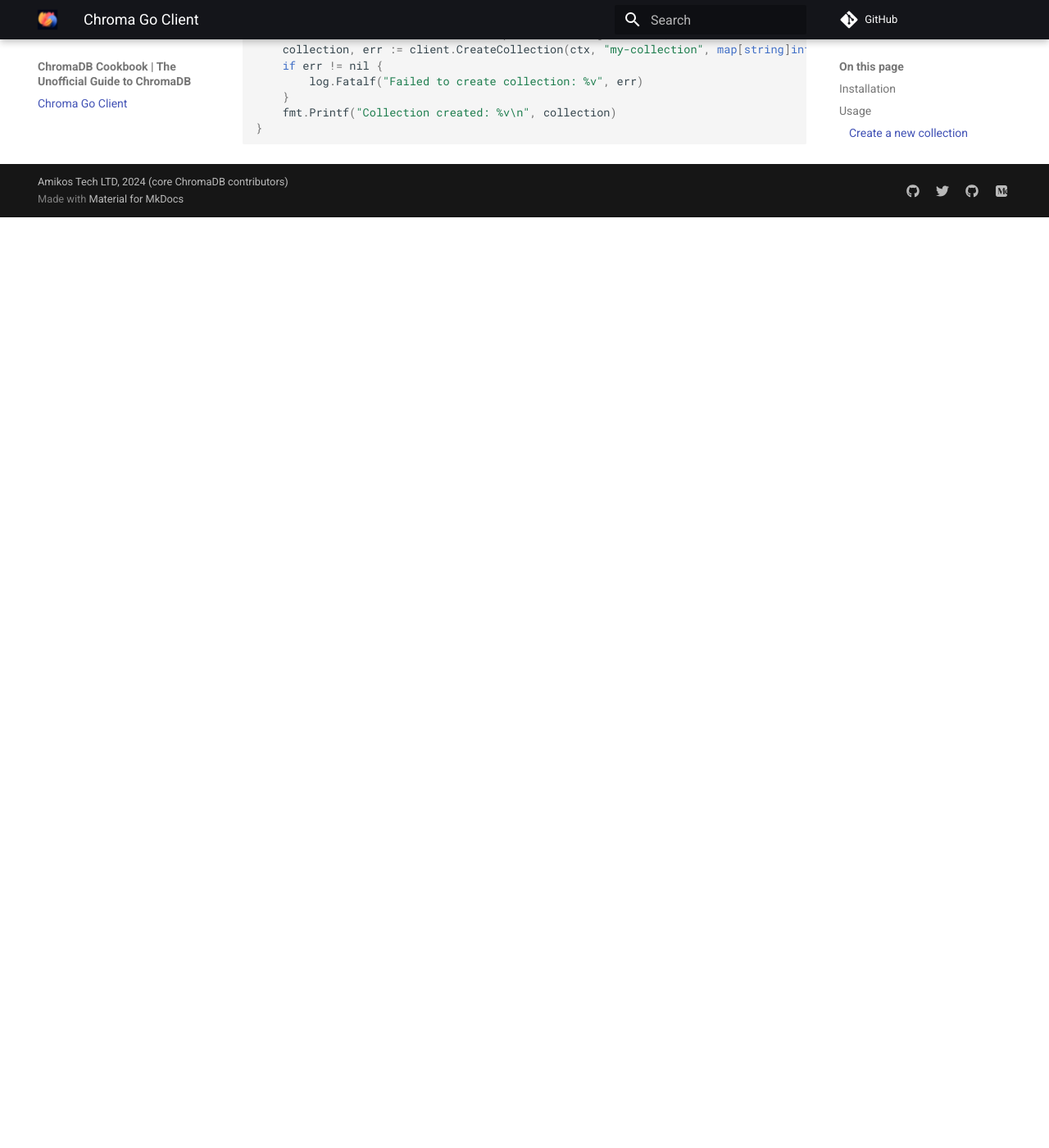
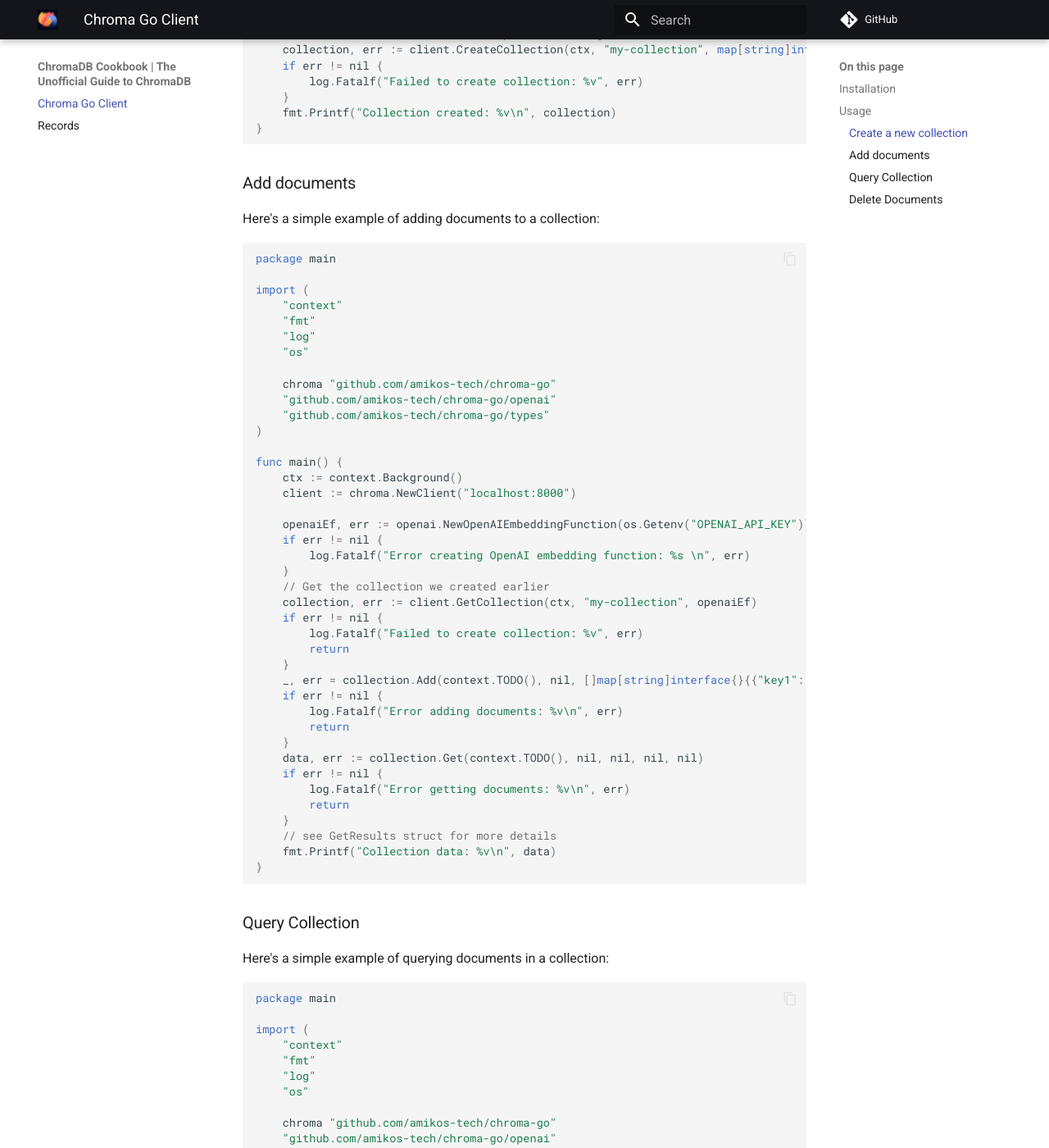
Before and after one commit to amikos-tech/chroma-go, an MkDocs documentation site: the page built from docs/docs/index.md, in a window 1280 px wide and 1400 px high, scrolled down 1200 px. Shown: the whole window at 82% size. Built offline with MkDocs 1.6.1 and Material for MkDocs 9.7.7, drawn with Linux system fonts in a browser that asks for light colours; comment, search, counter and statistics services are not loaded; before the commit the page ends 1465 px from its top, so only the background shows below that; some of the changed text lies outside the part shown.

Commit message:
docs: Docs updated
- Add documents
- Query Collection
- Delete documents

````diff
--- a/docs/docs/index.md
+++ b/docs/docs/index.md
@@ -61,3 +61,131 @@ func main() {
 	fmt.Printf("Collection created: %v\n", collection)
 }
 ```
+
+### Add documents
+
+Here's a simple example of adding documents to a collection:
+
+```go
+package main
+
+import (
+	"context"
+	"fmt"
+	"log"
+	"os"
+
+	chroma "github.com/amikos-tech/chroma-go"
+	"github.com/amikos-tech/chroma-go/openai"
+	"github.com/amikos-tech/chroma-go/types"
+)
+
+func main() {
+	ctx := context.Background()
+	client := chroma.NewClient("localhost:8000")
+
+	openaiEf, err := openai.NewOpenAIEmbeddingFunction(os.Getenv("OPENAI_API_KEY"))
+	if err != nil {
+		log.Fatalf("Error creating OpenAI embedding function: %s \n", err)
+	}
+	// Get the collection we created earlier
+	collection, err := client.GetCollection(ctx, "my-collection", openaiEf)
+	if err != nil {
+		log.Fatalf("Failed to create collection: %v", err)
+		return
+	}
+	_, err = collection.Add(context.TODO(), nil, []map[string]interface{}{{"key1": "value1"}}, []string{"My name is John and I have three dogs."}, []string{"ID1"})
+	if err != nil {
+		log.Fatalf("Error adding documents: %v\n", err)
+		return
+	}
+	data, err := collection.Get(context.TODO(), nil, nil, nil, nil)
+	if err != nil {
+		log.Fatalf("Error getting documents: %v\n", err)
+		return
+	}
+	// see GetResults struct for more details
+	fmt.Printf("Collection data: %v\n", data)
+}
+```
+
+### Query Collection
+
+Here's a simple example of querying documents in a collection:
+
+```go
+package main
+
+import (
+    "context"
+    "fmt"
+    "log"
+    "os"
+
+    chroma "github.com/amikos-tech/chroma-go"
+    "github.com/amikos-tech/chroma-go/openai"
+)
+
+func main() {
+    ctx := context.Background()
+    client := chroma.NewClient("localhost:8000")
+
+    openaiEf, err := openai.NewOpenAIEmbeddingFunction(os.Getenv("OPENAI_API_KEY"))
+    if err != nil {
+        log.Fatalf("Error creating OpenAI embedding function: %s \n", err)
+    }
+    // Get the collection we created earlier
+    collection, err := client.GetCollection(ctx, "my-collection", openaiEf)
+    if err != nil {
+        log.Fatalf("Failed to create collection: %v", err)
+        return
+    }
+    data, err := collection.Query(context.TODO(), []string{"I love dogs"}, 5, nil, nil, nil)
+    if err != nil {
+        log.Fatalf("Error querying documents: %v\n", err)
+        return
+    }
+	// see QueryResults struct for more details
+    fmt.Printf("Collection data: %v\n", data)
+}
+```
+
+### Delete Documents
+
+Here's a simple example of deleting documents from a collection:
+
+```go
+package main
+
+import (
+    "context"
+    "fmt"
+    "log"
+    "os"
+
+    chroma "github.com/amikos-tech/chroma-go"
+    "github.com/amikos-tech/chroma-go/openai"
+)
+
+func main() {
+    ctx := context.Background()
+    client := chroma.NewClient("localhost:8000")
+
+    openaiEf, err := openai.NewOpenAIEmbeddingFunction(os.Getenv("OPENAI_API_KEY"))
+    if err != nil {
+        log.Fatalf("Error creating OpenAI embedding function: %s \n", err)
+    }
+    // Get the collection we created earlier
+    collection, err := client.GetCollection(ctx, "my-collection", openaiEf)
+    if err != nil {
+        log.Fatalf("Failed to create collection: %v", err)
+        return
+    }
+    _, err = collection.Delete(context.TODO(), []string{"ID1"},nil,nil)
+    if err != nil {
+        log.Fatalf("Error deleting documents: %v\n", err)
+        return
+    }
+    fmt.Printf("Documents deleted\n")
+}
+```
````
Also changed, not shown: docs/docs/records.md (added, +26 -0 lines).
